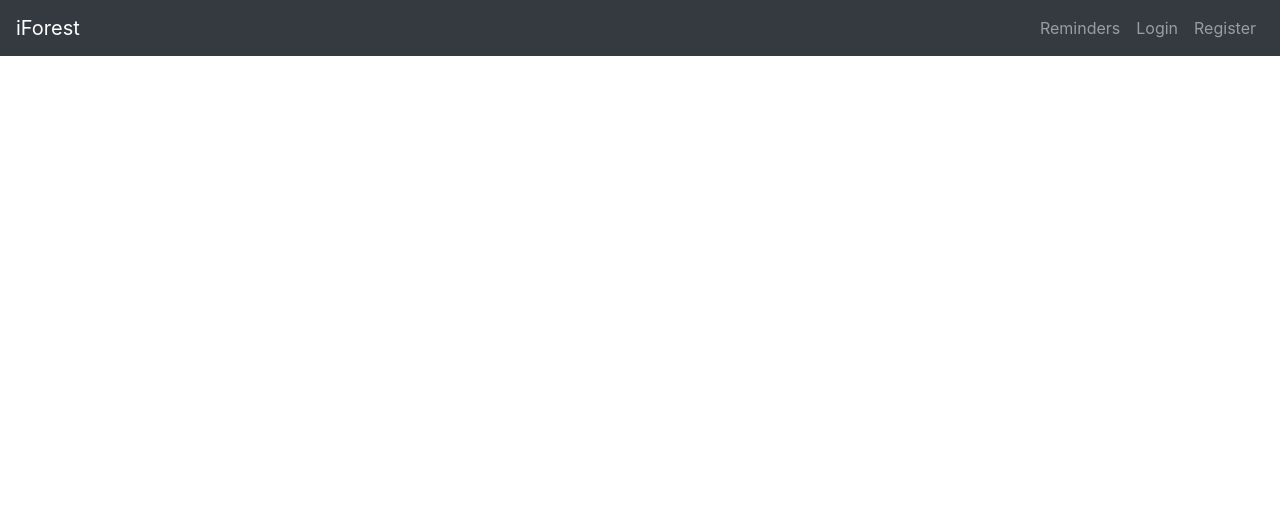
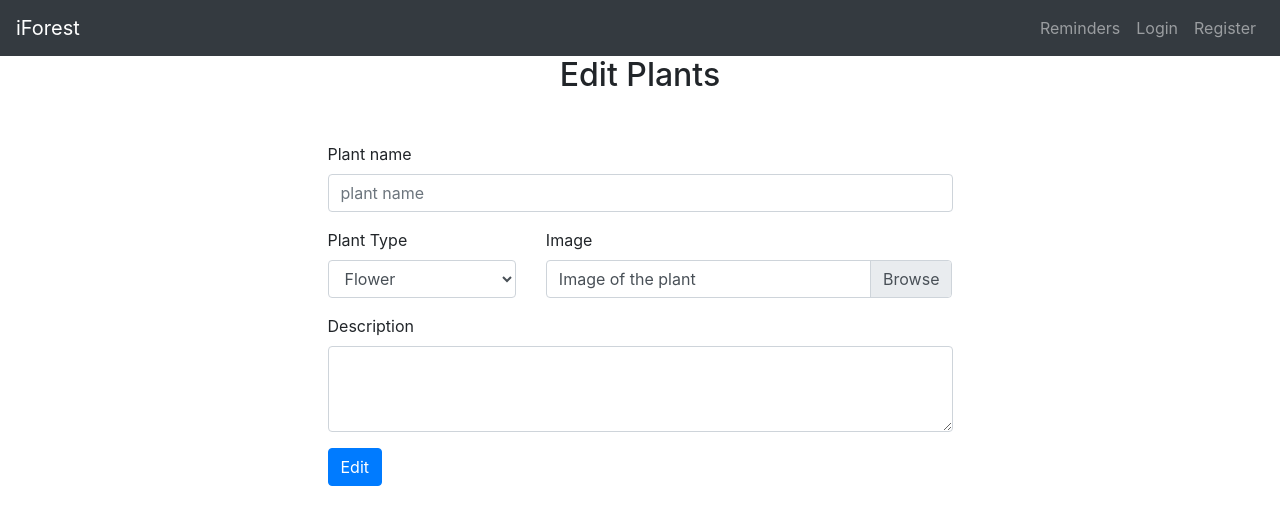
Before and after one commit to Zyzto/iForest, a React (Create React App) app in the folder frontend/: page /Edit in a window 1280 px wide. Shown: the top 524 px of the page. Built offline with nearby package versions, Linux system fonts and the light colour scheme.

Commit message:
Editplant

```diff
--- a/frontend/src/App.js
+++ b/frontend/src/App.js
@@ -7,6 +7,7 @@ import { Register } from "./auth/Register.jsx";
 import jwt_decode from "jwt-decode";
 import { Switch, Route, Redirect } from "react-router-dom";
 import { Alert } from "react-bootstrap";
+import { Editplant } from "./Plants/Editplant";
 
 export default class App extends Component {
   state = {
@@ -40,6 +41,7 @@ export default class App extends Component {
         <Nave user={this.state.user} />
         <Switch>
           <Route exact path="/" component={Allplants} />
+          <Route exact path="/Edit" component={Editplant}/>
           <Route
             path="/login"
             render={(props) => <Login {...props} userLogin={this.userLogin} />}
--- /dev/null
+++ b/frontend/src/Plants/Editplant.jsx
@@ -0,0 +1,87 @@
+import React, { useState } from 'react'
+import { Form, Row, Col, Button, InputGroup, FormControl } from 'react-bootstrap';
+import Axios from 'axios';
+import URL from '../config/api';
+
+export const Editplant = (props) => {
+
+    // const [plant, setPlant] = useState({});
+    const setFile = useState(null);
+
+    let onChangeInput = ({ target: { name, value } }) => {
+        // setPlant({
+        //      setPlant({ ...plant, [name]: value });
+        // })
+    }
+
+    let onChangeHandler = (event) => {
+
+        setFile(event.target.files[0])
+    }
+
+    let onSubmit = () => {
+        const data = new FormData()
+        data.append('file', this.state.setFile)
+        Axios.post(`${URL}/plant/:id`, data)
+            .then(res => {
+                console.log(res.statusText)
+                props.history.push("/");
+            })
+            .catch(error => {
+                console.log(error)
+            })
+    }
+
+    return (
+        <div>
+            <h2 className="text-center">Edit Plants</h2>
+            <Form className="mt-5">
+                <Row className="justify-content-center mt-5">
+                    <Col md={6}>
+                        <Form.Group controlId="formBasicEmail">
+                            <Form.Label>Plant name</Form.Label>
+                            <Form.Control type="text" placeholder="plant name" name="name" onChange={(e) => onChangeInput(e)} />
+                        </Form.Group>
+                    </Col>
+                </Row>
+
+                <Row className="justify-content-center">
+                    <Col md={2}>
+                        <Form.Group controlId="exampleForm.ControlSelect1">
+                            <Form.Label>Plant Type</Form.Label>
+                            <Form.Control as="select" name="type" onChange={(e) => onChangeInput(e)}>
+                                <option>Flower</option>
+                                <option>Liverworts</option>
+                                <option>Hornworts</option>
+                                <option>Mosses</option>
+                                <option>Ferns</option>
+                                <option>Conifers</option>
+                                <option>Cycads</option>
+                            </Form.Control>
+                        </Form.Group>
+                    </Col>
+                    <Col md={4}>
+                        <Form.Label>Image</Form.Label>
+                        <Form.File
+                            id="custom-file"
+                            label="Image of the plant"
+                            name="image"
+                            onChange={(e) => onChangeHandler(e)}
+                            custom
+                        />
+                    </Col>
+                </Row>
+                <Row className="justify-content-center">
+                    <Col md={6}>
+                        <Form.Group controlId="exampleForm.ControlTextarea1">
+                            <Form.Label>Description</Form.Label>
+                            <Form.Control as="textarea" rows="3" />
+                        </Form.Group>
+
+                        <Button variant="primary" type="submit" onClick={(e) => onSubmit(e)}>Edit</Button>
+                    </Col>
+                </Row>
+            </Form>
+        </div>
+    )
+}
```
